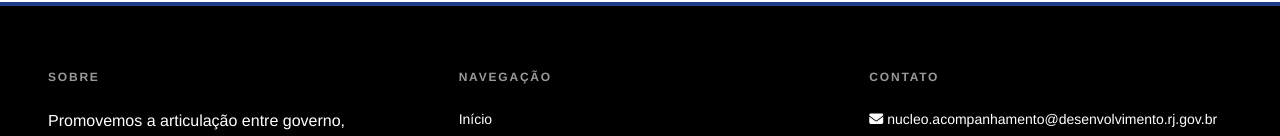
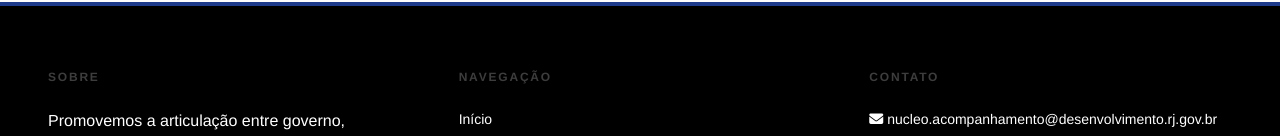
Before and after one commit to GabrielFelizardo/CENI-RJ, a plain HTML site: page ceni-gts.html in a window 1280 px wide. Shown: the part 6585-6721 px from the top of the page. Drawn offline with nearby package versions, Linux system fonts and the light colour scheme.

Commit message:
Update ceni-gts.html

```diff
--- a/ceni-gts.html
+++ b/ceni-gts.html
@@ -14,6 +14,7 @@
     <link rel="stylesheet" href="https://cdnjs.cloudflare.com/ajax/libs/font-awesome/6.4.0/css/all.min.css">
     <link rel="stylesheet" href="ceni-animations.css">
     <link rel="stylesheet" href="ceni-scroll-enhancements.css">
+    <link rel="stylesheet" href="ceni-theme-enhanced.css">
 
     <style>
         :root {
```
